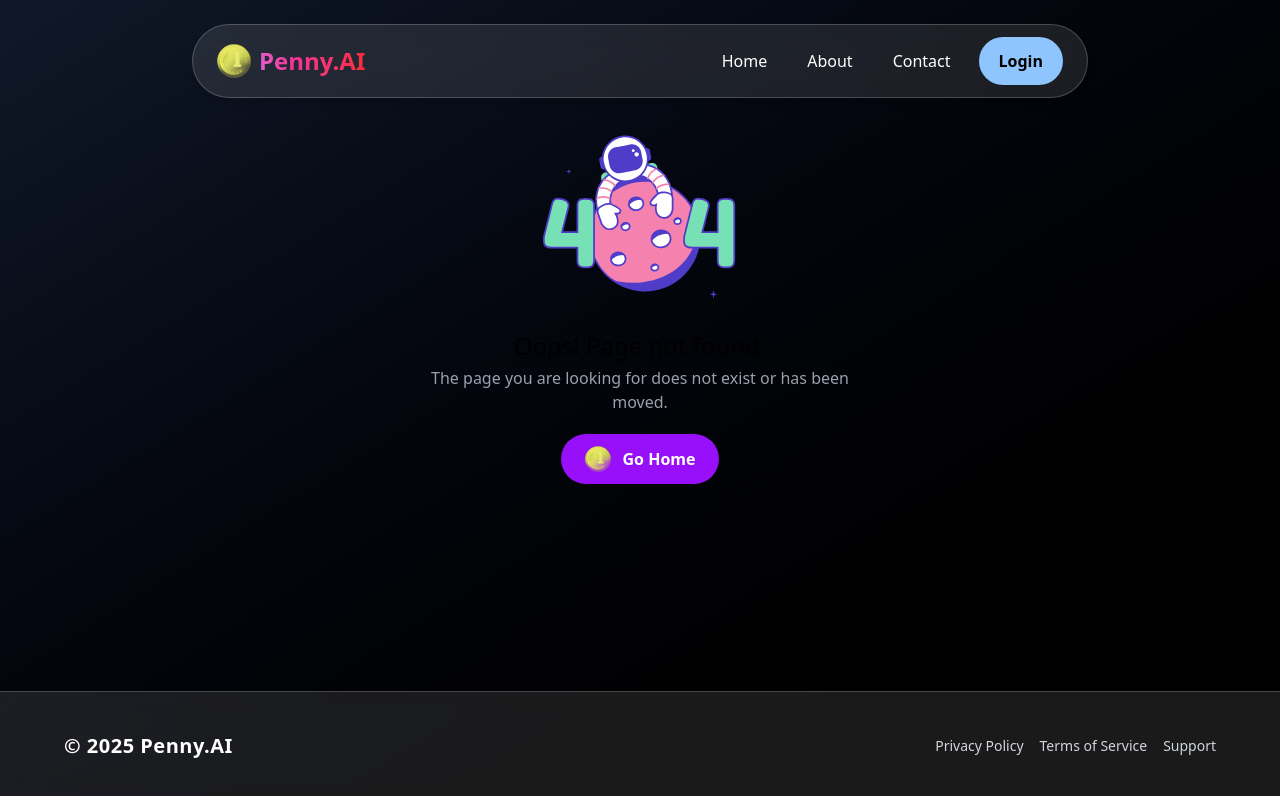
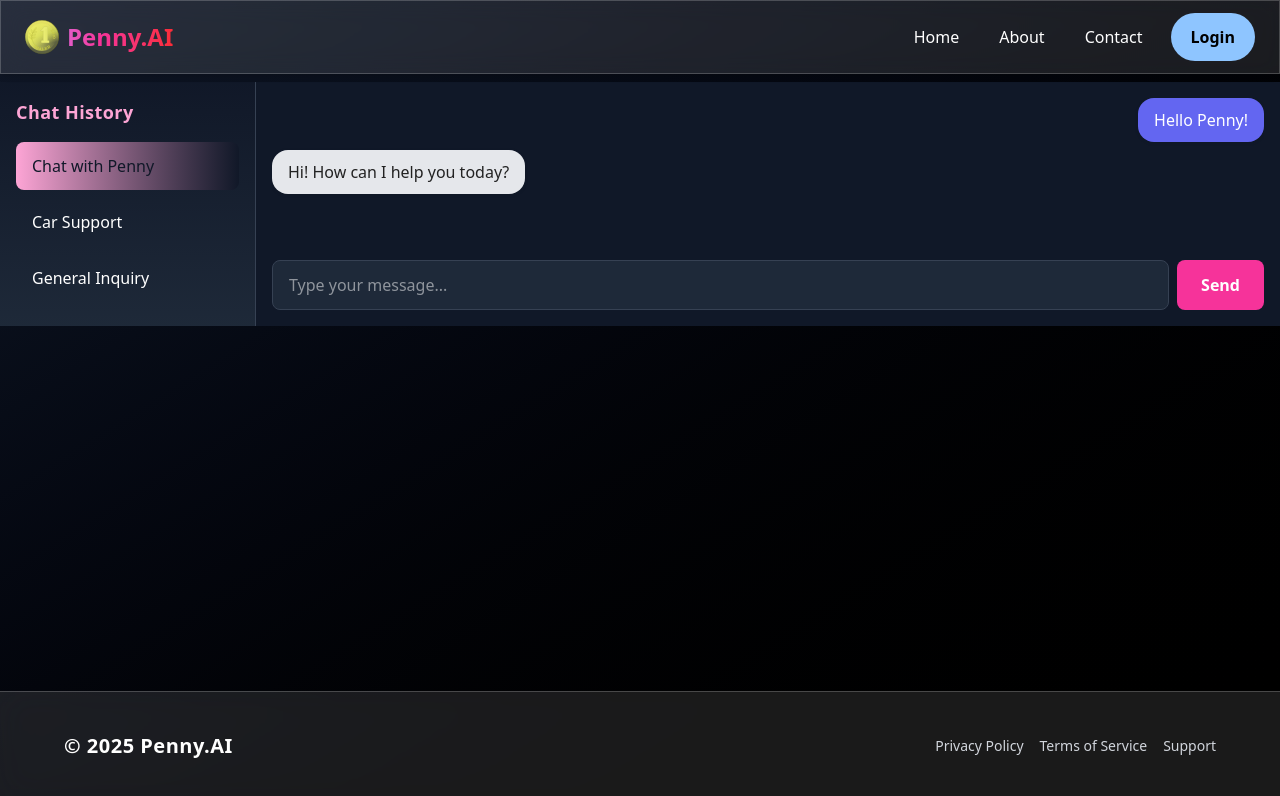
Before and after one commit to saikat709/penny.ai, a React (Vite) app in the folder frontend/: page /chat in a window 1280 px wide. Before the commit this address had no page. Shown: the top 796 px of the page. Built offline with nearby package versions, Linux system fonts and the light colour scheme.

Commit message:
added chat screen and basics

```diff
--- a/frontend/package.json
+++ b/frontend/package.json
@@ -10,6 +10,7 @@
     "preview": "vite preview"
   },
   "dependencies": {
+    "@microsoft/fetch-event-source": "^2.0.1",
     "@tailwindcss/vite": "^4.1.11",
     "axios": "^1.11.0",
     "lottie-react": "^2.4.1",
--- a/frontend/src/App.tsx
+++ b/frontend/src/App.tsx
@@ -8,6 +8,7 @@ import { WebSocketProvider } from "./hooks/WebSocketContext";
 import { AuthContextProvider } from "./hooks/AuthContext";
 import LoginqPage from "./pages/LoginPage";
 import RegisterPage from "./pages/RegisterPage";
+import ChatScreen from "./pages/ChatScreen";
 
 const router = createBrowserRouter([
   {
@@ -26,6 +27,10 @@ const router = createBrowserRouter([
       {
         path: "about",
         element: <About />,
+      },
+      {
+        path: "chat",
+        element: <ChatScreen />,
       },
       {
         path: "auth",
--- /dev/null
+++ b/frontend/src/components/ChatBubble.tsx
@@ -0,0 +1,33 @@
+import React from 'react';
+
+export interface ChatBubbleProps {
+  message: string;
+  isUser?: boolean;
+}
+
+const ChatBubble: React.FC<ChatBubbleProps> = ({ message, isUser }) => {
+  return (
+    <div
+      style={{
+        display: 'flex',
+        justifyContent: isUser ? 'flex-end' : 'flex-start',
+        marginBottom: 8,
+      }}
+    >
+      <div
+        style={{
+          maxWidth: '70%',
+          padding: '10px 16px',
+          borderRadius: 16,
+          background: isUser ? '#6366f1' : '#e5e7eb',
+          color: isUser ? '#fff' : '#222',
+          boxShadow: '0 1px 4px rgba(0,0,0,0.07)',
+        }}
+      >
+        {message}
+      </div>
+    </div>
+  );
+};
+
+export default ChatBubble;
--- /dev/null
+++ b/frontend/src/components/ChatHistorySidebar.tsx
@@ -0,0 +1,32 @@
+import React from 'react';
+
+export interface ChatHistorySidebarProps {
+  chats: { id: string; title: string }[];
+  selectedChatId: string;
+  onSelectChat: (id: string) => void;
+}
+
+const ChatHistorySidebar: React.FC<ChatHistorySidebarProps> = ({ chats, selectedChatId, onSelectChat }) => {
+  return (
+    <aside className="w-64 bg-gradient-to-b from-gray-900 to-gray-800 border-r border-gray-700 text-white flex flex-col p-4">
+      <h3 className="mb-4 text-lg font-semibold text-pink-300 tracking-wide">Chat History</h3>
+      <ul className="list-none p-0">
+        {chats.map(chat => (
+          <li
+            key={chat.id}
+            className={`mb-2 px-4 py-3 rounded-lg cursor-pointer transition-colors font-medium ${
+              chat.id === selectedChatId
+                ? 'bg-gradient-to-r from-pink-300 to-gray-900 text-gray-900'
+                : 'hover:bg-gray-700 text-white'
+            }`}
+            onClick={() => onSelectChat(chat.id)}
+          >
+            {chat.title}
+          </li>
+        ))}
+      </ul>
+    </aside>
+  );
+};
+
+export default ChatHistorySidebar;
--- a/frontend/src/components/Header.tsx
+++ b/frontend/src/components/Header.tsx
@@ -21,18 +21,48 @@ const Header: React.FC<HeaderProps> = ({
 
   useEffect(() => {
     if (location.hash) {
-        const element = document.getElementById(location.hash.substring(1)); // Remove '#'
-        if (element) {
-            element.scrollIntoView({ behavior: 'smooth' });
-        }
+      const element = document.getElementById(location.hash.substring(1)); // Remove '#'
+      if (element) {
+        element.scrollIntoView({ behavior: 'smooth' });
+      }
     }
   }, [location]);
+
+  // Progress bar state
+  const [scrollProgress, setScrollProgress] = React.useState(0);
+
+  useEffect(() => {
+    const handleScroll = () => {
+      const scrollTop = window.scrollY;
+      const docHeight = document.documentElement.scrollHeight - window.innerHeight;
+      const progress = docHeight > 0 ? (scrollTop / docHeight) * 100 : 0;
+      setScrollProgress(progress);
+    };
+    window.addEventListener('scroll', handleScroll);
+    return () => window.removeEventListener('scroll', handleScroll);
+  }, []);
 
 
   return (
     <>
+    {/* Gradient Progress Bar */}
+    <div
+      style={{
+        width: `${scrollProgress}%`,
+        height: '5px',
+        background: 'linear-gradient(90deg, #a78bfa 0%, #ec4899 50%, #ef4444 100%)',
+        position: 'fixed',
+        top: 0,
+        left: 0,
+        zIndex: 100,
+        transition: 'width 0.2s ease',
+        borderRadius: '0 8px 8px 0',
+        boxShadow: '0 2px 8px 0 rgba(236,72,153,0.2)',
+      }}
+      aria-hidden="true"
+    />
     <header
-        className="mt-4 sm:mt-6 w-[90%] max-w-4xl px-6 py-3 rounded-full
+        className="mt-0 w-[100%] px-6 py-3
             bg-white/10 backdrop-blur-md shadow-md border border-white/20
             flex items-center justify-between
             transition-shadow duration-300
--- /dev/null
+++ b/frontend/src/pages/ChatScreen.tsx
@@ -0,0 +1,83 @@
+import React, { useState } from 'react';
+import ChatHistorySidebar from '../components/ChatHistorySidebar';
+import ChatBubble from '../components/ChatBubble';
+
+interface ChatMessage {
+	message: string;
+	isUser: boolean;
+}
+
+interface MessagesMap {
+	[key: string]: ChatMessage[];
+}
+
+const mockChats = [
+	{ id: '1', title: 'Chat with Penny' },
+	{ id: '2', title: 'Car Support' },
+	{ id: '3', title: 'General Inquiry' },
+];
+
+const mockMessages: MessagesMap = {
+	'1': [
+		{ message: 'Hello Penny!', isUser: true },
+		{ message: 'Hi! How can I help you today?', isUser: false },
+	],
+	'2': [
+		{ message: 'My car won’t start.', isUser: true },
+		{ message: 'Let me check your vehicle status.', isUser: false },
+	],
+	'3': [
+		{ message: 'What are your working hours?', isUser: true },
+		{ message: 'We are available 24/7!', isUser: false },
+	],
+};
+
+const ChatScreen: React.FC = () => {
+	const [selectedChatId, setSelectedChatId] = useState<string>(mockChats[0].id);
+	const [input, setInput] = useState<string>('');
+	const [messages, setMessages] = useState<ChatMessage[]>(mockMessages[mockChats[0].id]);
+
+	React.useEffect(() => {
+		setMessages(mockMessages[selectedChatId] || []);
+	}, [selectedChatId]);
+
+	const handleSend = () => {
+		if (!input.trim()) return;
+		setMessages((prev: ChatMessage[]) => [...prev, { message: input, isUser: true }]);
+		setInput('');
+	};
+
+	return (
+		<div className="flex bg-gray-900 h-full">
+			<ChatHistorySidebar
+				chats={mockChats}
+				selectedChatId={selectedChatId}
+				onSelectChat={setSelectedChatId}
+			/>
+			<main className="flex-1 flex flex-col justify-between p-4">
+				<div className="flex-1 overflow-y-auto mb-2">
+					{messages.map((msg: ChatMessage, idx: number) => (
+						<ChatBubble key={idx} message={msg.message} isUser={msg.isUser} />
+					))}
+				</div>
+				<div className="flex gap-2">
+					<input
+						type="text"
+						value={input}
+						onChange={e => setInput(e.target.value)}
+						placeholder="Type your message..."
+						className="flex-1 px-4 py-3 rounded-lg border border-gray-700 bg-gray-800 text-white focus:outline-none focus:ring-2 focus:ring-pink-300"
+					/>
+					<button
+						onClick={handleSend}
+						className="px-6 py-3 rounded-lg bg-pink-500 text-white font-bold hover:bg-pink-400 transition-colors"
+					>
+						Send
+					</button>
+				</div>
+			</main>
+		</div>
+	);
+};
+
+export default ChatScreen;
--- a/frontend/src/pages/Home.tsx
+++ b/frontend/src/pages/Home.tsx
@@ -1,50 +1,21 @@
-import React, { useEffect, useRef } from "react";
-import LoadingComp from "../components/LoadingComp";
-import axios from "axios";
-
-
+import { useState } from "react";
 
 const Home = () => {
-    const [ isLoading, setIsLoading ] = React.useState(true);
-    const eventSource = useRef<EventSource | null>(null);
+    const [prompt, setPrompt] = useState("");
 
-    // useEffect(() => {
-    //     const SSE_URL = "http://127.0.0.1:9090/api/chat/stream?prompt=hello+man+tell+me+a+story";
-    //     eventSource.current = new EventSource(SSE_URL);
-
-    //     eventSource.current.addEventListener("postback", event => {
-    //         console.log("Received SSE:", event.data);
-    //         console.log(event.data);
-    //     });
-
-    //     eventSource.current.onerror = error => {
-    //         console.error("SSE error:", error);
-    //     };
-
-    //     return () => {
-    //         eventSource.current?.close();
-    //         console.log("SSE connection closed");
-    //     };
-    // }, []);
-
-
-
-    useEffect(()=>{
-        const res = axios.post("http://127.0.0.1:9090/api/auth/refresh?token=ewofm23oefji2wij");
-        res.then((response) => {
-            console.log("Response from stream-test:", response.data);
-            setIsLoading(false);
-        }).catch((error) => {
-            console.error("Error fetching stream-test:", error);
-            setIsLoading(false);
-        });
-    }, []);
-
-
-    if ( isLoading ) return <LoadingComp />;
     return (
         <div className="flex-1 w-[100%] mx-auto">
             <div className="grid grid-cols-1 md:grid-cols-2 gap-10 justify-between items-top px-4 py-3 mx-auto">
+                <div className="h-[20000px]">
+                    <input
+                        type="text"
+                        value={prompt}
+                        onChange={e => setPrompt(e.target.value)}
+                        placeholder="Enter your prompt"
+                        className="w-full p-2 border rounded"
+                    />
+
+                </div>
             </div>
         </div>
     );
```
Also changed, not shown: 1 other file (tests, documents, lock files or other folders).
